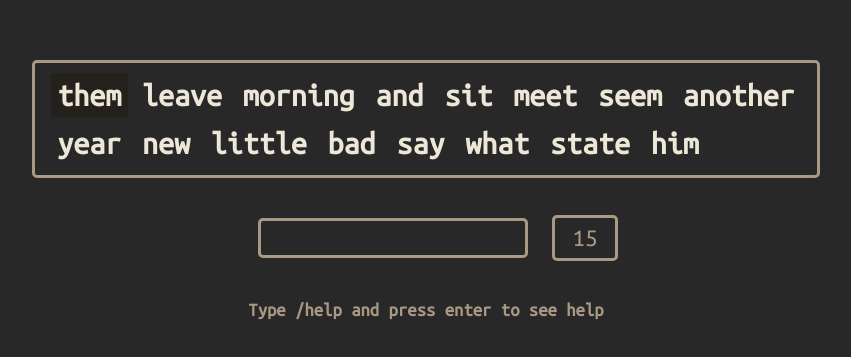
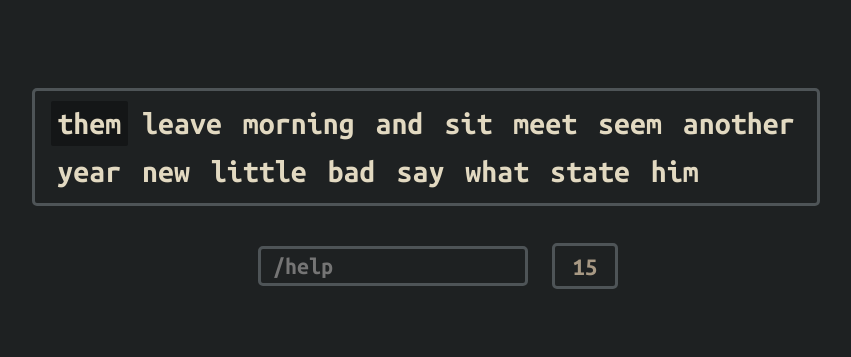
Before and after one commit to slammyy/typing-trainer, a website with bundled scripts: page public/index.html in a window 1280 px wide. Shown: the part 209-566 px from the top of the page, without its empty margins (214-1065 px from the left). Built offline with nearby package versions, Linux system fonts and the light colour scheme.

Commit message:
feat: change theme

```diff
--- a/public/client.js
+++ b/public/client.js
@@ -17,10 +17,10 @@ let timerTime = 15;
 let language = easyEnglishWords;
 
 let fg = "#A89984";
-let white = "#ede7d8";
+let white = "#e2d9c1";
 let red = "#cc241d";
 let green = "#98971a";
-let highlight = "#24201c";
+let highlight = "#141617";
 
 // function that make POST request and send WPM to backend
 const sendWpm = async (wpm) => {
@@ -38,7 +38,6 @@ const sendWpm = async (wpm) => {
 
 let stopGame = () => {
     let wpm = correct / (timerTime / 60);
-
     if (language == easyEnglishWords) {
         if (localStorage.getItem("BestScoreEnglish") < wpm) {
             localStorage.setItem("BestScoreEnglish", wpm);
@@ -74,11 +73,12 @@ let updateTimer = () => {
     }
 
     if (timer.innerHTML == 0) {
-        timer.style.color = fg;
+        timer.style.color = white;
     }
 }
 
 let startTimer = () => {
+    input.placeholder = "";
     gameTimeout = setTimeout(stopGame, timerTime * 1000);
     decrimentInterval = setInterval(updateTimer, 1000);
     input.removeEventListener('keypress', startTimer);
@@ -157,6 +157,7 @@ let refresh = () => {
     input.addEventListener('keyup', handleSpace);
     input.addEventListener('keypress', startTimer);
     center.style.visibility = 'visible';
+    input.placeholder = "/help";
     input.focus();
 }
 
--- a/public/help/style.css
+++ b/public/help/style.css
@@ -1,19 +1,19 @@
-@import url('https://fonts.googleapis.com/css2?family=Ubuntu+Mono&display=swap');
+@import url('https://fonts.googleapis.com/css2?family=Ubuntu+Mono:wght@700&display=swap');
 
 :root {
-    --bg: #282828;
-    --fg: #A89984;
-    --white: #ede7d8;
+    --bg: #1e2122;
+    --fg: #4e5457;
+    --white: #e2d9c1;
     --red: #cc241d;
     --green: #98971a;
-    --highlight: #b59681;
+    --highlight: #1d1a16;
 }
 
 * {
     margin: 0;
     padding: 0;
     font-family: 'Ubuntu Mono', monospace;
-    color: var(--fg);
+    color: var(--white);
 }
 
 
--- a/public/index.html
+++ b/public/index.html
@@ -33,13 +33,12 @@
                     </p>
                 </div>
                 <form id="form" onsubmit="return false">
-                    <input type="text" placeholder="" autocomplete="off" autocapitalize="none" spellcheck="false">
+                    <input type="text" placeholder="Enter /help for help" autocomplete="off" autocapitalize="none" spellcheck="false">
                     <div class="timer-container">
                         <p class="timer">
                         </p>
                     </div>
                 </form>
-                <h3>Type /help and press enter to see help</h3>
             </div>
         </main>
         <script src="client.js" type="module"></script>
--- a/public/style.css
+++ b/public/style.css
@@ -1,19 +1,19 @@
-@import url('https://fonts.googleapis.com/css2?family=Ubuntu+Mono&display=swap');
+@import url('https://fonts.googleapis.com/css2?family=Ubuntu+Mono:wght@700&display=swap');
 
 :root {
-    --bg: #282828;
-    --fg: #A89984;
-    --white: #ede7d8;
+    --bg: #1e2122;
+    --fg: #4e5457;
+    --white: #e2d9c1;
     --red: #cc241d;
     --green: #98971a;
-    --highlight: #b59681;
+    --highlight: #1d1a16;
 }
 
 * {
     margin: 0;
     padding: 0;
     font-family: 'Ubuntu Mono', monospace;
-    color: var(--fg);
+    color: var(--white);
 }
 
 body {
@@ -62,7 +62,6 @@ main {
 .word {
     color: var(--white);
     font-size: 2rem;
-    font-weight: bold;
     padding: 0.2em;
     border-radius: 2px;
 }
@@ -103,6 +102,7 @@ form {
 
 .timer {
     user-select: none;
+    color: var(--white);
 }
 
 .results {
```
